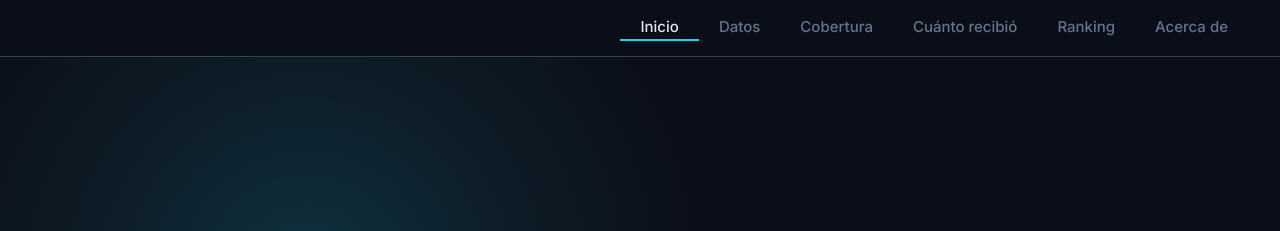
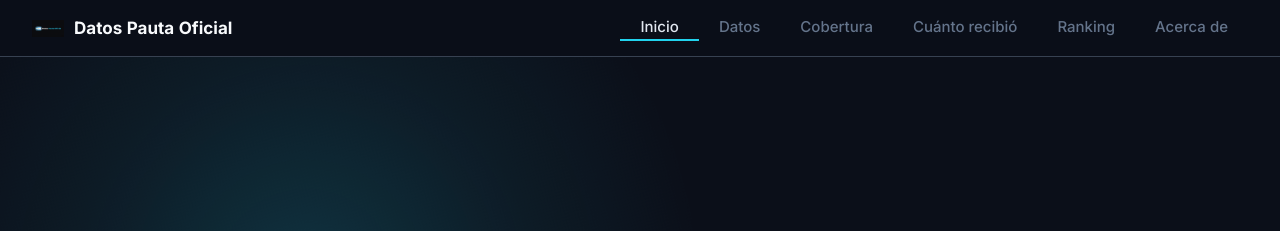
Before and after one commit to IvanGomezDellOsa/DatosPautaOficial, an Astro site: page / in a window 1280 px wide. Shown: the top 231 px of the page. Built offline with nearby package versions, Linux system fonts and the light colour scheme; Astro itself is replaced by a stand-in of ours; no server answers.

```diff
--- a/src/pages/index.astro
+++ b/src/pages/index.astro
@@ -48,9 +48,9 @@ const home = JSON.parse(
     {/* ═══════ NAV ═══════ */}
     <nav class="site-nav" id="site-nav" aria-label="Navegación">
         <div class="container-wide nav-inner">
-            <div class="nav-brand-mobile">
+            <div class="nav-brand-area">
                 <a href="#" style="display:inline-flex; align-items:center; gap:10px; text-decoration:none;">
-                    <img src="/logo.webp" alt="" width="32" height="32" style="border-radius:6px; object-fit:contain;" aria-hidden="true" />
+                    <div class="nav-logo" aria-hidden="true"></div>
                     <span class="wordmark">Datos Pauta Oficial</span>
                 </a>
                 <button class="mobile-menu-btn" id="mobileMenuBtn" aria-label="Abrir menú" aria-expanded="false">
--- a/src/styles/global.css
+++ b/src/styles/global.css
@@ -1832,17 +1832,20 @@ footer.site-footer .brand .wordmark {
   display: flex;
   flex-direction: column;
 }
-.nav-brand-mobile {
+.nav-brand-area {
   display: flex;
   align-items: center;
   justify-content: space-between;
   height: 56px;
   width: 100%;
 }
-.nav-brand-mobile .wordmark {
+.nav-brand-area .wordmark {
   font-weight: 700;
   color: var(--color-fg-strong);
   font-size: var(--text-data);
+}
+.nav-logo {
+  display: none;
 }
 .mobile-menu-btn {
   background: none;
@@ -1887,11 +1890,22 @@ footer.site-footer .brand .wordmark {
 @media (min-width: 768px) {
   .nav-inner {
     flex-direction: row;
-    justify-content: flex-end;
+    justify-content: space-between;
     align-items: center;
     height: 56px;
   }
-  .nav-brand-mobile {
+  .nav-brand-area {
+    display: flex;
+    width: auto;
+  }
+  .nav-logo {
+    display: block;
+    width: 32px;
+    height: 32px;
+    border-radius: 6px;
+    background: url('/logo.webp') center/contain no-repeat;
+  }
+  .mobile-menu-btn {
     display: none;
   }
   .nav-links {
```
